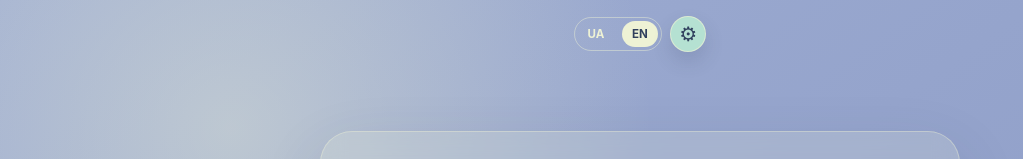
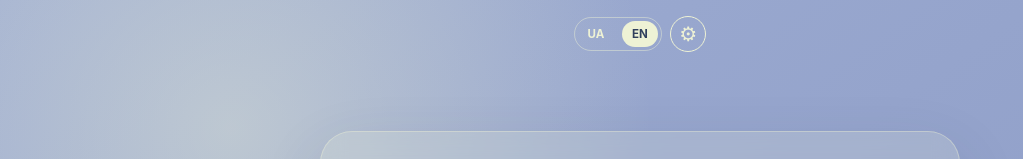
Before and after one commit to hitpopdimestop/breathing, a React (Vite) app: page / in a window 1280 px wide. Shown: the top 159 px of the page, without its empty margins (0-1023 px from the left). Built offline with nearby package versions, Linux system fonts and the light colour scheme.

Commit message:
fix: make settings control outline-only

```diff
--- a/src/App.css
+++ b/src/App.css
@@ -59,11 +59,11 @@
 .settings-button {
   width: 2.25rem;
   height: 2.25rem;
-  border: 1px solid rgb(238 242 213 / 65%);
+  border: 1px solid #eef2d5;
   border-radius: 50%;
-  color: #30405d;
-  background: #b5e1d2;
-  box-shadow: 0 0.6rem 1.2rem rgb(48 64 93 / 16%);
+  color: #eef2d5;
+  background: transparent;
+  box-shadow: none;
   font-size: 1.25rem;
   transition: transform 160ms ease, box-shadow 160ms ease, background 160ms ease;
 }
@@ -71,8 +71,8 @@
 .settings-button:hover,
 .settings-button[aria-expanded='true'] {
   transform: translateY(-1px);
-  background: #eef2d5;
-  box-shadow: 0 0.8rem 1.5rem rgb(48 64 93 / 22%);
+  background: rgb(238 242 213 / 12%);
+  box-shadow: none;
 }
 
 .language-button:focus-visible,
```
Also changed, not shown: 1 other file (tests, documents, lock files or other folders).
